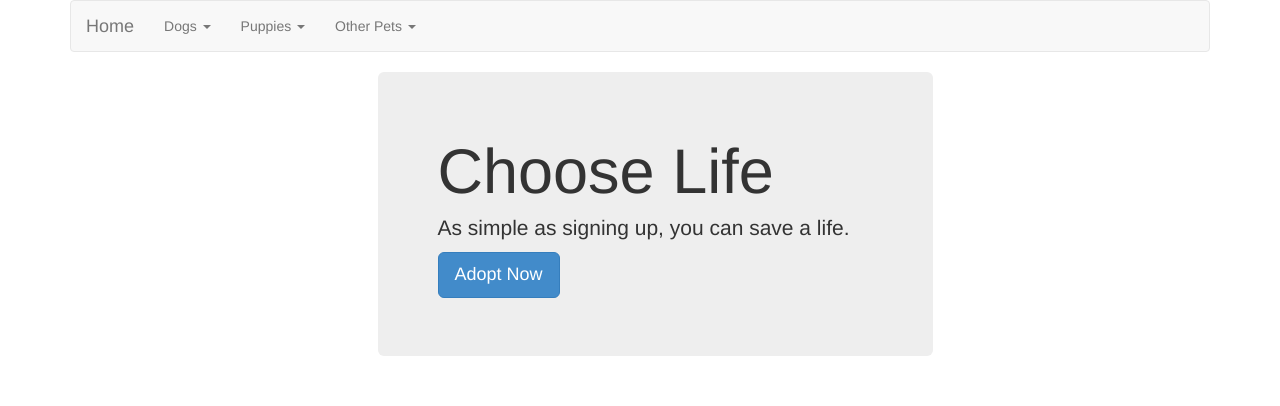
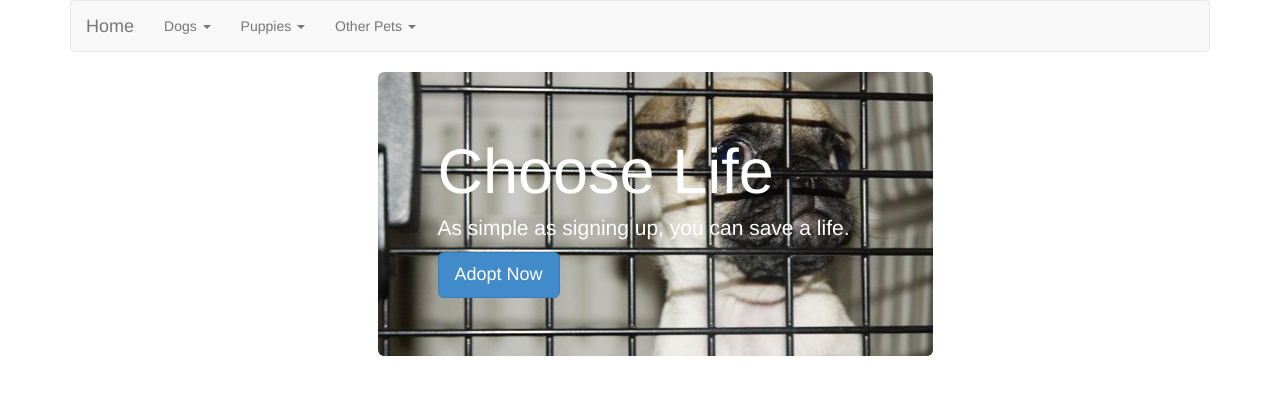
Before and after one commit to corylynch/DWS2, a plain HTML site: page bootstrap/index.html in a window 1280 px wide. Shown: the top 406 px of the page. Drawn offline with nearby package versions, Linux system fonts and the light colour scheme.

Commit message:
added austins

```diff
--- a/bootstrap/css/styles.css
+++ b/bootstrap/css/styles.css
@@ -41,3 +41,8 @@ footer {
 footer h4 {
     padding: 5px 1.5625% 15px;
 }
+
+.jumbotron{
+    background: url("../images/cta_adoption.jpg") top center no-repeat;
+    color: #ffffff;
+}
```
Also changed, not shown: bootstrap/images/cta_adoption.jpg (added).
